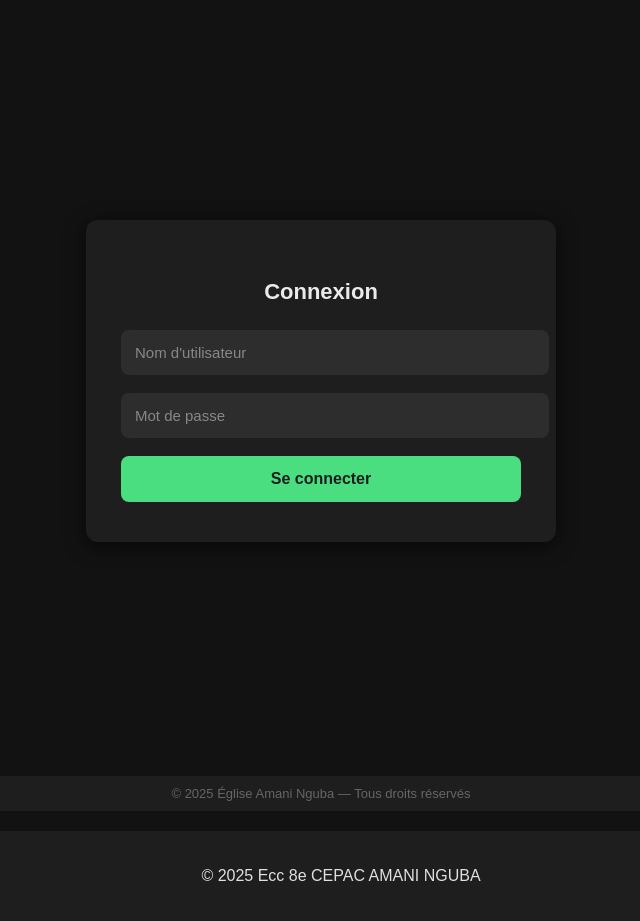
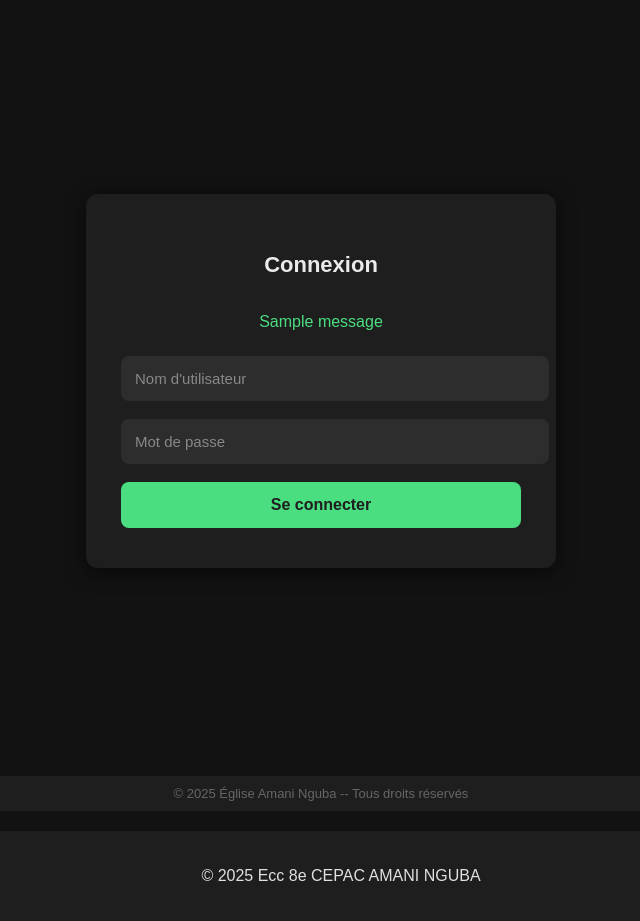
Before and after one commit to Andrebeet1/dimeamaninguba, a Flask app: page / in a window 1280 px wide. Shown: the part 176-1097 px from the top of the page, without its empty margins (319-959 px from the left). Run offline with Flask 3, Linux system fonts and the light colour scheme; tables that the repository leaves empty hold one stand-in row (values such as "Sample post"); one stand-in notice (Sample message) is shown.

Commit message:
Update login.html

```diff
--- a/templates/login.html
+++ b/templates/login.html
@@ -3,6 +3,17 @@
 <div class="login-wrapper">
     <div class="login-box">
         <h2>Connexion</h2>
+
+        <div class="flash-messages">
+            {% with messages = get_flashed_messages() %}
+                {% if messages %}
+                    {% for msg in messages %}
+                        <p style="color: {% if 'Erreur' in msg %}#F87171{% else %}#4ADE80{% endif %};">{{ msg }}</p>
+                    {% endfor %}
+                {% endif %}
+            {% endwith %}
+        </div>
+
         <form method="POST">
             <input type="text" name="username" placeholder="Nom d'utilisateur" required>
             <input type="password" name="password" placeholder="Mot de passe" required>
@@ -13,7 +24,7 @@
 
 <!-- Footer -->
 <footer class="login-footer">
-    © 2025 Église Amani Nguba — Tous droits réservés
+    © 2025 Église Amani Nguba -- Tous droits réservés
 </footer>
 
 <style>
@@ -90,5 +101,14 @@
     margin-top: 15px;
     padding: 10px 0;
 }
+
+.flash-messages {
+    margin-bottom: 15px;
+}
+.flash-messages p {
+    margin: 0;
+    padding: 10px;
+    border-radius: 5px;
+}
 </style>
 {% endblock %}
```
